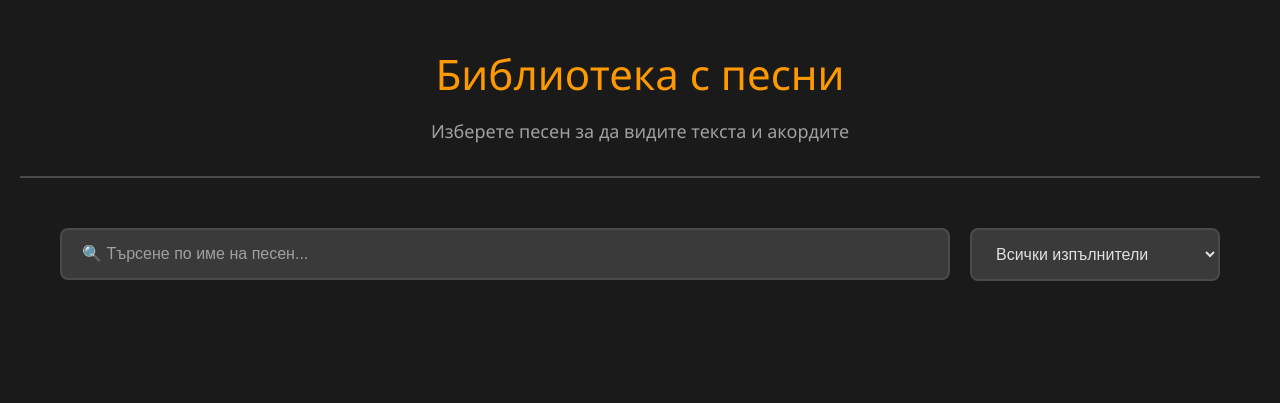
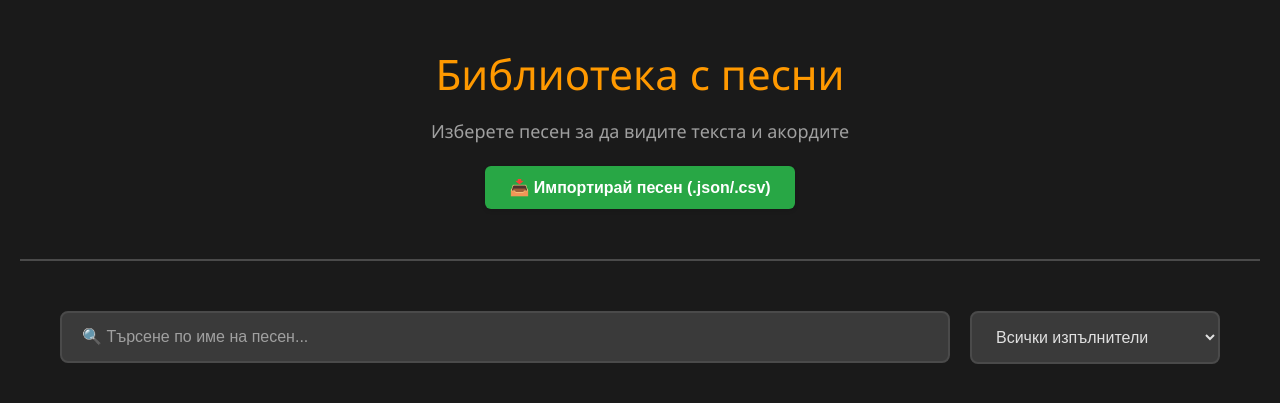
Before and after one commit to sadjokerwin/Web-acord-visualiser, a PHP site: page / in a window 1280 px wide. Shown: the top 403 px of the page. Run offline with PHP 8.4, Linux system fonts and the light colour scheme; some libraries are stand-ins or nearby versions.

```diff
--- a/frontend/css/style.css
+++ b/frontend/css/style.css
@@ -508,3 +508,36 @@ body {
     gap: 20px;
   }
 }
+
+.header-actions {
+    display: flex;
+    justify-content: center;
+    gap: 10px;
+    margin: 20px 0;
+}
+
+.btn-import {
+    background-color: #28a745;
+    color: white;
+    border: none;
+    padding: 12px 24px;
+    border-radius: 6px;
+    cursor: pointer;
+    font-weight: 600;
+    font-size: 1rem;
+    display: flex;
+    align-items: center;
+    gap: 8px;
+    transition: all 0.2s ease-in-out;
+    box-shadow: 0 2px 4px rgba(0,0,0,0.1);
+}
+
+.btn-import:hover {
+    background-color: #218838;
+    transform: translateY(-1px);
+    box-shadow: 0 4px 8px rgba(0,0,0,0.15);
+}
+
+.btn-import:active {
+    transform: translateY(0);
+}
--- a/frontend/index.html
+++ b/frontend/index.html
@@ -12,6 +12,10 @@
       <header class="page-header">
         <h1>Библиотека с песни</h1>
         <p class="subtitle">Изберете песен за да видите текста и акордите</p>
+        <div class="header-actions">
+          <button id="importButton" class="btn-import">📥 Импортирай песен (.json/.csv)</button>
+          <input type="file" id="importFileInput" accept=".json,.csv" style="display: none;" />
+        </div>
       </header>
 
       <!-- Search and Filter Section -->
--- a/frontend/js/app.js
+++ b/frontend/js/app.js
@@ -29,6 +29,7 @@ document.addEventListener("DOMContentLoaded", () => {
   setupExportCsvButton();
   setupSearchAndFilters();
   setupExportDropdown();
+  setupImportButton();
 });
 
 // Load all songs from database
@@ -955,3 +956,100 @@ function exportToCSV(song, lyrics, chords) {
 
   console.log(`CSV exported: ${song.title} - ${song.artist}.csv`);
 }
+
+// Добавете това в DOMContentLoaded инициализацията:
+// setupImportButton();
+
+function setupImportButton() {
+  const importBtn = document.getElementById("importButton");
+  const fileInput = document.getElementById("importFileInput");
+
+  importBtn.addEventListener("click", () => fileInput.click());
+
+  fileInput.addEventListener("change", async (e) => {
+    const file = e.target.files[0];
+    if (!file) return;
+
+    const reader = new FileReader();
+    const extension = file.name.split('.').pop().toLowerCase();
+
+    reader.onload = async (event) => {
+      const content = event.target.result;
+      let songData = null;
+
+      try {
+        if (extension === 'json') {
+          songData = JSON.parse(content);
+        } else if (extension === 'csv') {
+          songData = parseCSVToJSON(content);
+        }
+
+        if (songData) {
+          await sendImportedSongToDB(songData);
+        }
+      } catch (err) {
+        alert("Грешка при четене на файла: " + err.message);
+      }
+    };
+
+    if (extension === 'json' || extension === 'csv') {
+      reader.readAsText(file);
+    }
+  });
+}
+
+// Парсване на CSV обратно към обекта, който използвате
+function parseCSVToJSON(csvText) {
+  const lines = csvText.split('\n');
+  // Опростен парсър за вашия формат
+  const titleArtistLyrics = lines[1].match(/(".*?"|[^,]+)/g).map(s => s.replace(/^"|"$/g, ''));
+
+  const song = {
+    title: titleArtistLyrics[0],
+    artist: titleArtistLyrics[1],
+    lyrics: titleArtistLyrics[2],
+    chords: []
+  };
+
+  // Намиране на началото на секцията с акорди
+  let chordsStarted = false;
+  for (let i = 2; i < lines.length; i++) {
+    if (lines[i].includes("Chord Name,Tab Data")) {
+      chordsStarted = true;
+      continue;
+    }
+    if (chordsStarted && lines[i].trim() !== "") {
+      const parts = lines[i].split(',');
+      if (parts.length >= 3) {
+        song.chords.push({
+          name: parts[0],
+          tab: parts[1],
+          position: parseInt(parts[2])
+        });
+      }
+    }
+  }
+  return song;
+}
+
+// Изпращане към PHP
+async function sendImportedSongToDB(songData) {
+  try {
+    const response = await fetch(`${API_BASE_URL}/save_imported_song.php`, {
+      method: "POST",
+      headers: { "Content-Type": "application/json" },
+      body: JSON.stringify(songData)
+    });
+
+    const result = await response.json();
+    if (result.success) {
+      alert("Песента '" + songData.title + "' е импортирана успешно!");
+      loadSongs(); // Презареждане на списъка
+    } else {
+      throw new Error(result.message);
+    }
+  } catch (error) {
+    console.error("Грешка при импорт:", error);
+    alert("Грешка при запис в базата: " + error.message);
+  }
+}
```
Also changed, not shown: backend/save_imported_song.php (added, +45 -0 lines).
